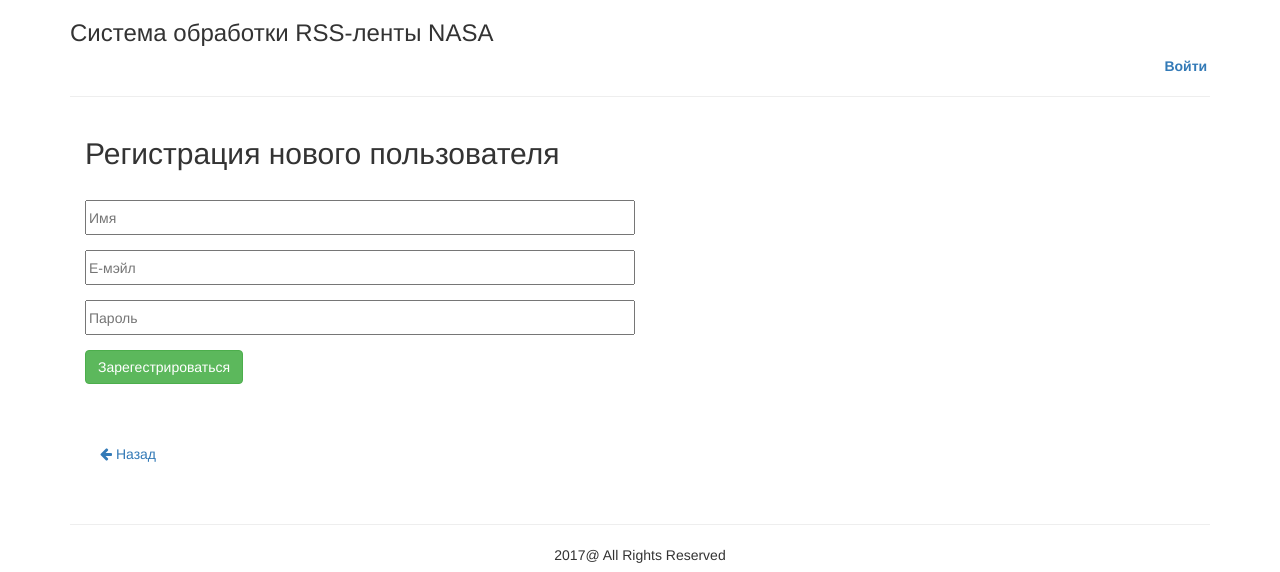
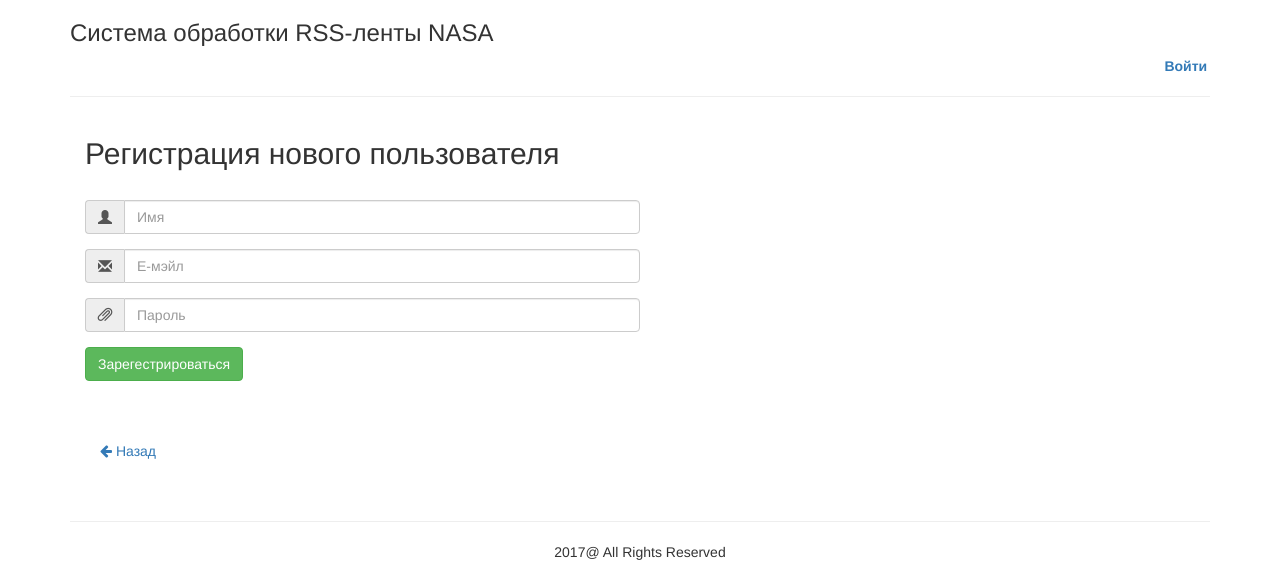
Before and after one commit to Criro777/RSS, a PHP site: template app/views/User/register.php in a window 1280 px wide. Shown: the top 572 px of the page. Run offline with PHP 8.4, Linux system fonts and the light colour scheme; the template is opened without the code that fills it, so the values that code supplies are empty.

Commit message:
Добавлена валидация Bootstrap для формы htubcnhfwbb

```diff
--- a/app/views/User/register.php
+++ b/app/views/User/register.php
@@ -12,27 +12,48 @@
 
             <?php endif; ?>
 
+            <div class="hidden" id="#msgSubmit"></div>
             <div class="signup-form"><!--sign up form-->
                 <h2>Регистрация нового пользователя</h2>
                 <br>
 
             </div><!--/sign up form-->
 
-            <form class="account" action="/user/register" method="post">
-                <div class="form-group">
-                    <input type="text" name="username" placeholder="Имя"/>
+            <form id="account" action="/user/register"  method="post" data-toggle="validator">
+
+                <div class="form-group has-feedback">
+
+                    <div class="input-group">
+                        <span class="input-group-addon"><i class="glyphicon glyphicon-user"></i></span>
+                        <input class="form-control" type="text" id="username" name="username" placeholder="Имя" required>
+                    </div>
+                    <span class="glyphicon form-control-feedback "></span>
                 </div>
 
-                <div class="form-group">
-                    <input type="email" name="email" placeholder="E-мэйл"/>
+
+
+                    <div class="form-group has-feedback">
+                        <div class="input-group">
+                            <span class="input-group-addon"><i class="glyphicon glyphicon-envelope"></i></span>
+                            <input class="form-control" type="email" name="email"  placeholder="E-мэйл" required>
+                    </div>
+                    <span class="glyphicon form-control-feedback "></span>
                 </div>
 
-                <div class="form-group">
-                    <input type="password" name="password" placeholder="Пароль"/>
+
+
+                <div class="form-group has-feedback">
+                    <div class="input-group">
+                        <span class="input-group-addon"><i class="glyphicon glyphicon-paperclip"></i></span>
+                        <input class="form-control" type="password" name="password" placeholder="Пароль" required>
+                    </div>
+                    <span class="glyphicon form-control-feedback "></span>
+
                 </div>
 
                 <button type="submit" name="register" class="btn btn-success">Зарегестрироваться</button>
             </form>
+
 
             <br/>
             <div class="container" style="margin-top:40px;margin-bottom: 40px;"><a id="back" href="/article/list"><i
```
